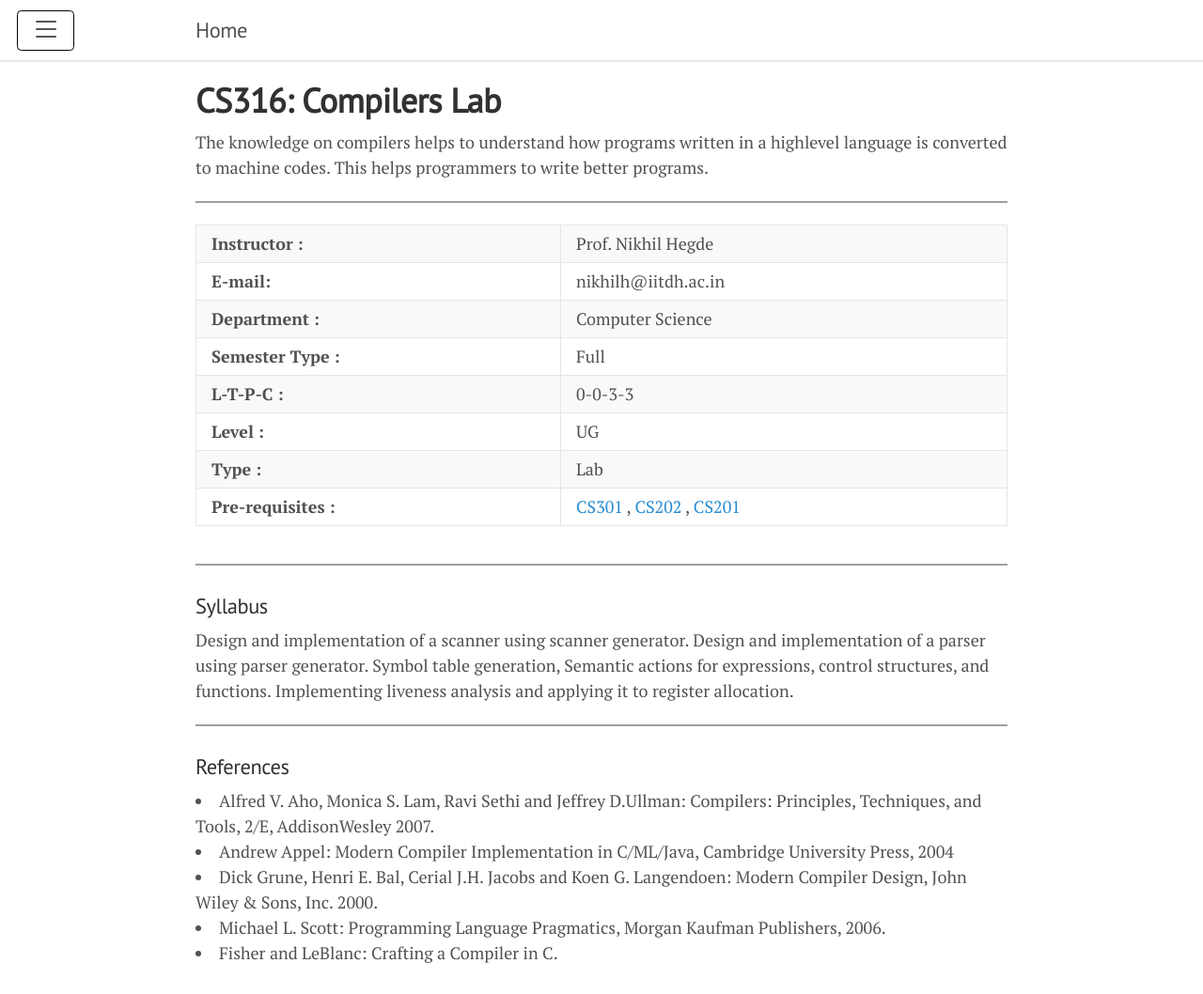
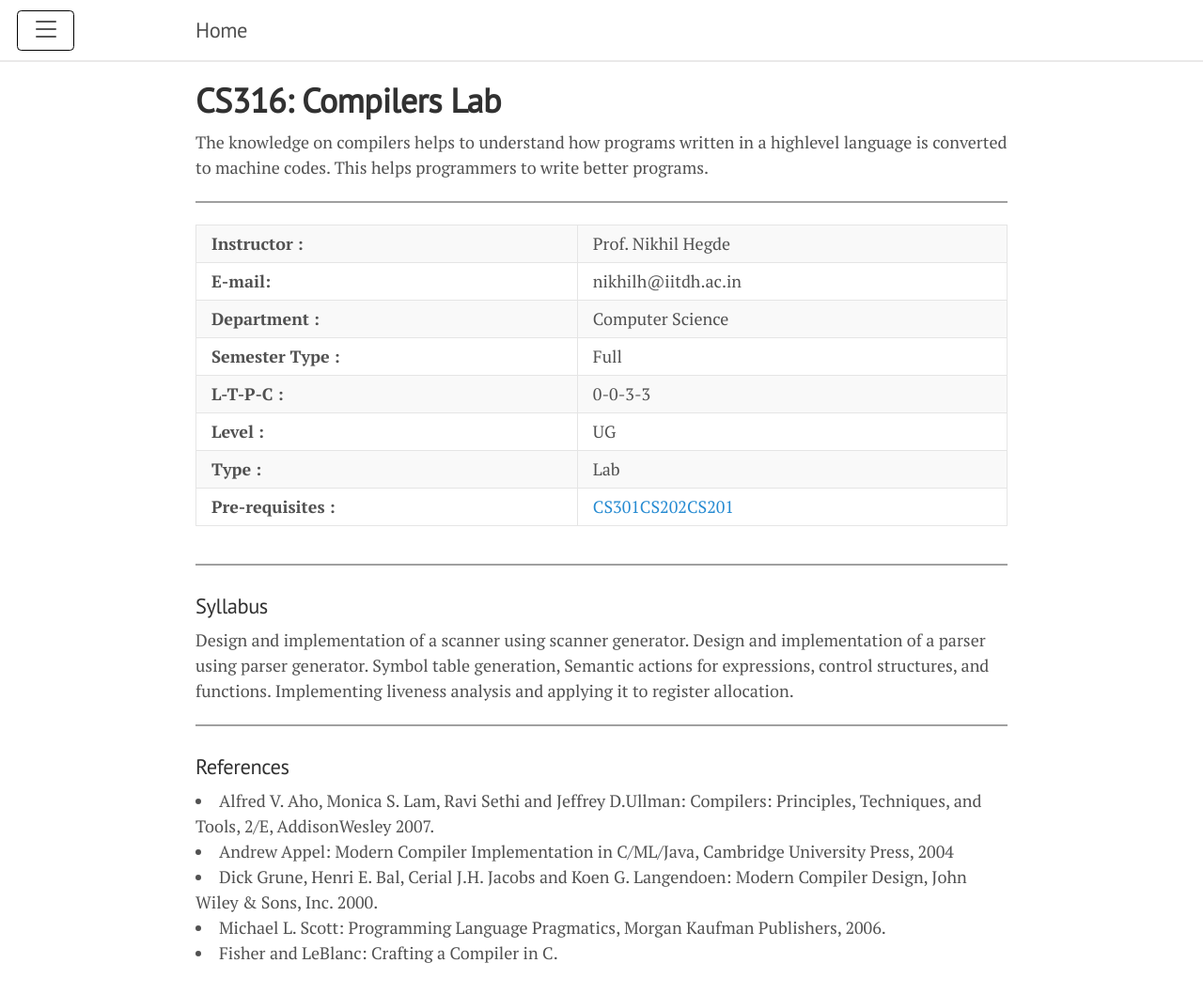
Before and after one commit to Vss4969/coursecatalog, a Jekyll site: the page built from _courses/CS316.md, in a window 1280 px wide. Shown: the whole page at 94% size. Built offline with Jekyll 4.4.1, drawn with Linux system fonts in a browser that asks for light colours.

Commit message:
Update course.html

```diff
--- a/_layouts/course.html
+++ b/_layouts/course.html
@@ -95,18 +95,7 @@
                         </tr>
                         <tr>
                             <td><b>Pre-requisites :</b></td>
-                            <td>{% if page.prerequisites == null %}
-                                    None
-                                {% else %}
-                                    {% assign isFirst = true %}
-                                    {% for prereq in page.prerequisites %}
-                                        {% unless page.prerequisites %}{% continue %}{% endunless %}
-                                        {% unless isFirst %},{% endunless %}
-                                        {% assign isFirst = false %}
-                                        <a href="{{prereq | relative_url}}" style="text-decoration:none;">{{prereq}}</a>
-                                    {% endfor %}
-                                {% endif %}
-                            </td>
+                            <td>{% if page.prerequisites == null %}None{% else %}<a href="{{page.prerequisites | relative_url}}" style="text-decoration:none;">{{page.prerequisites}}{% endif %}</a></td>
                         </tr>
                     </table>
                 </div>
```
